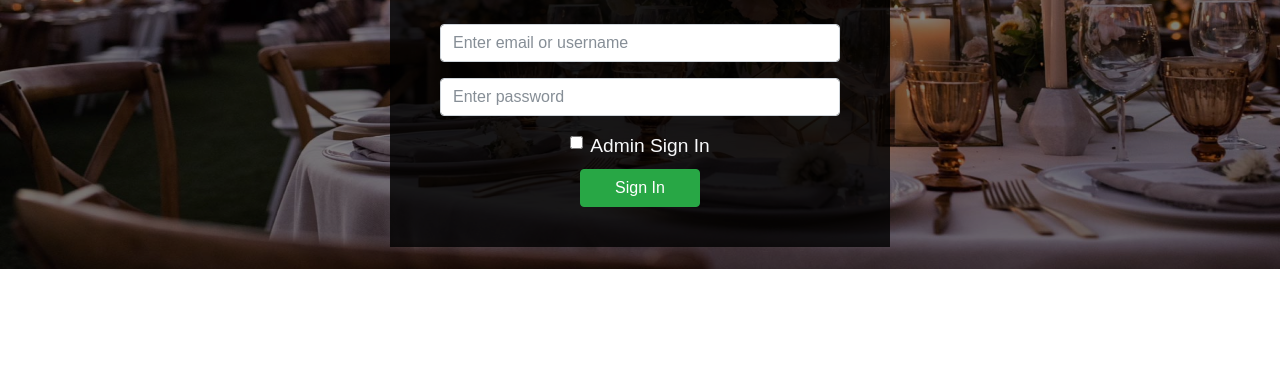
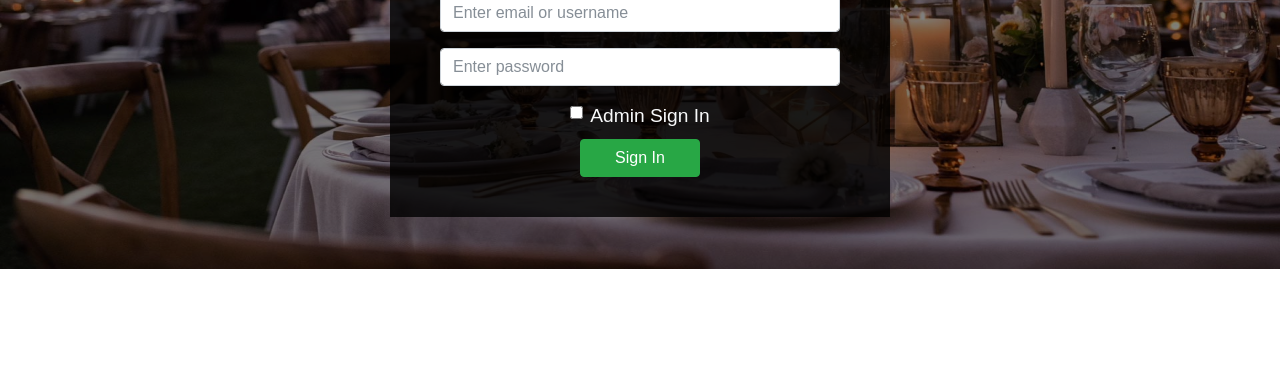
Before and after one commit to Blaize3/event-manager-application, a plain HTML site: page template/signin.html in a window 1280 px wide. Shown: the part 331-697 px from the top of the page. Drawn offline with nearby package versions, Linux system fonts and the light colour scheme; a web font is replaced by a local one.

Commit message:
Update UI template

```diff
--- a/template/css/signup.css
+++ b/template/css/signup.css
@@ -1,6 +1,6 @@
 .signup{
   position: absolute;
-  top: 230px;
+  top: 200px;
 }
 
 .white-space{
```
